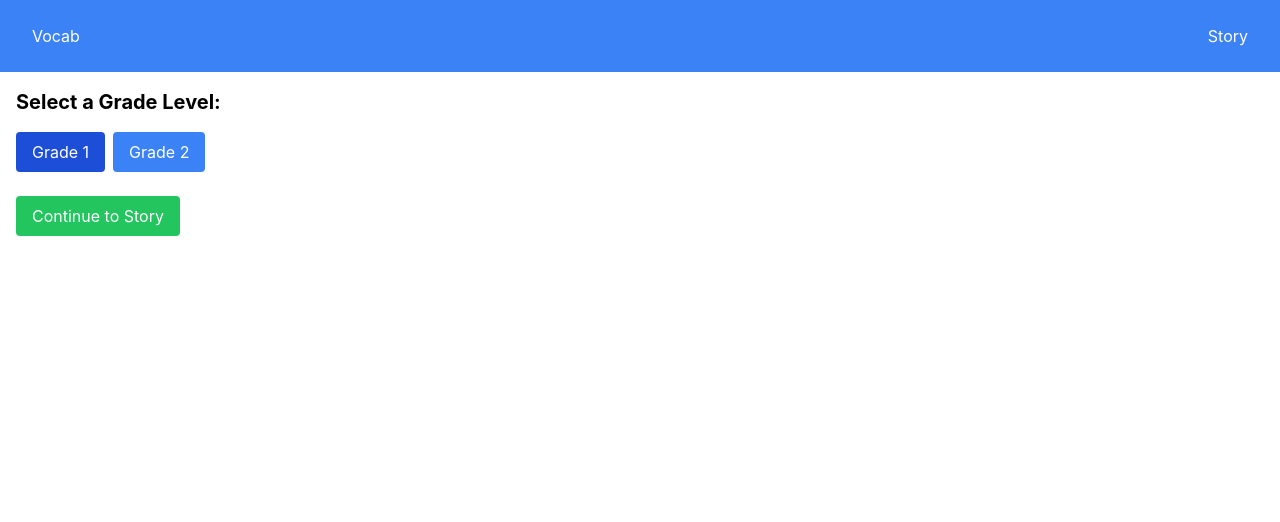
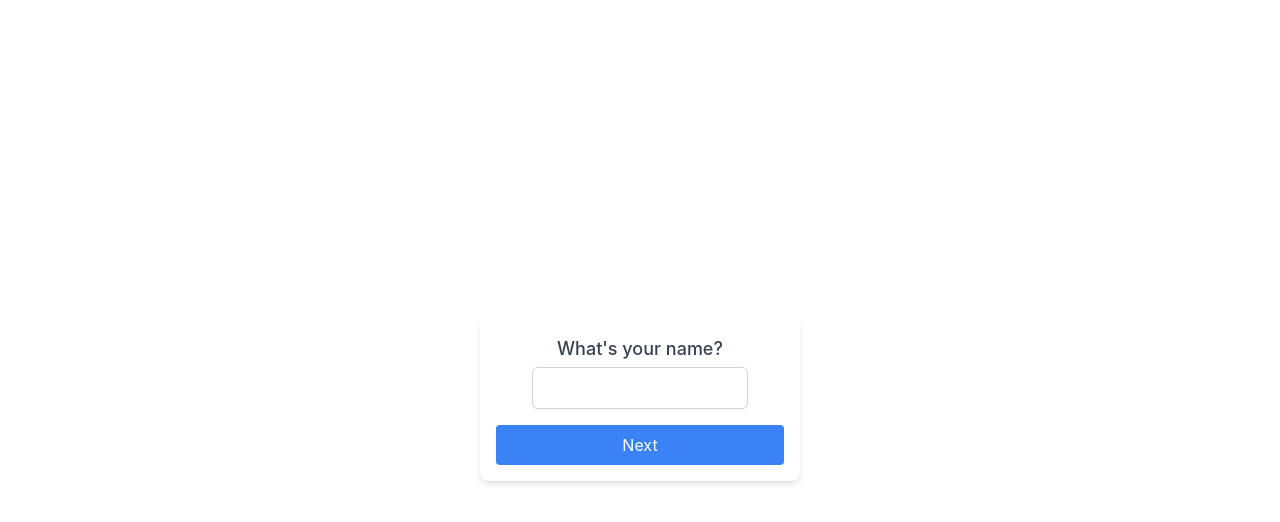
Before and after one commit to Tapiocaba/voba, a React (Create React App) app: page / in a window 1280 px wide. Shown: the top 522 px of the page. Built offline with nearby package versions, Linux system fonts and the light colour scheme.

Commit message:
story looking good

```diff
--- a/src/App.js
+++ b/src/App.js
@@ -1,22 +1,32 @@
 import React, { useState } from 'react';
+import Onboarding from './Onboarding';
 import Nav from './Nav';
 import Vocab from './Vocab';
 import Story from './Story';
 
 const App = () => {
-  const [currentPage, setCurrentPage] = useState('vocab'); // 'vocab' or 'story'
-  const [vocabWords, setVocabWords] = useState([]);
+  const [onboardingComplete, setOnboardingComplete] = useState(false);
+  const [userDetails, setUserDetails] = useState({ name: '', grade: '' });
+  const [currentPage, setCurrentPage] = useState('vocab');
 
-  const handleVocabSelection = (selectedWords) => {
-    setVocabWords(selectedWords);
-    setCurrentPage('story');
+  const handleOnboardingComplete = (name, grade) => {
+    setUserDetails({ name, grade });
+    setOnboardingComplete(true);
   };
+
+  const handleContinueToStory = () => {
+    setCurrentPage('story'); // Transition to the Story component
+  };
+
+  if (!onboardingComplete) {
+    return <Onboarding onOnboardingComplete={handleOnboardingComplete} />;
+  }
 
   return (
     <div>
       <Nav setCurrentPage={setCurrentPage} />
-      {currentPage === 'vocab' && <Vocab onVocabSelection={handleVocabSelection} />}
-      {currentPage === 'story' && <Story vocabWords={vocabWords} />}
+      {currentPage === 'vocab' && <Vocab userDetails={userDetails} onContinueToStory={handleContinueToStory} />}
+      {currentPage === 'story' && <Story userDetails={userDetails} />}
     </div>
   );
 };
--- /dev/null
+++ b/src/Onboarding.js
@@ -0,0 +1,58 @@
+import React, { useState } from 'react';
+
+const Onboarding = ({ onOnboardingComplete }) => {
+  const [step, setStep] = useState(1);
+  const [name, setName] = useState('');
+  const [grade, setGrade] = useState('');
+
+  const handleNext = () => {
+    if (step === 1 && name) {
+      setStep(step + 1);
+    } else if (step === 2 && grade) {
+      onOnboardingComplete(name, grade);
+    }
+  };
+
+  return (
+    <div className="flex items-center justify-center min-h-screen">
+      <div className="w-full max-w-xs p-4 bg-white shadow-md rounded-lg">
+        {step === 1 && (
+          <div>
+            <label htmlFor="name" className="block text-lg font-medium text-gray-700 text-center">What's your name?</label>
+            <input
+              type="text"
+              id="name"
+              value={name}
+              onChange={(e) => setName(e.target.value)}
+              className="mt-1 block w-3/4 mx-auto px-3 py-2 border border-gray-300 rounded-md shadow-sm focus:outline-none focus:ring-indigo-500 focus:border-indigo-500"
+            />
+          </div>
+        )}
+        {step === 2 && (
+          <div>
+            <label htmlFor="grade" className="block text-lg font-medium text-gray-700 text-center">What's your grade level?</label>
+            <select
+              id="grade"
+              value={grade}
+              onChange={(e) => setGrade(e.target.value)}
+              className="mt-1 block w-3/4 mx-auto px-3 py-2 border border-gray-300 rounded-md shadow-sm focus:outline-none focus:ring-indigo-500 focus:border-indigo-500"
+            >
+              <option value="">Select your grade</option>
+              {Array.from({ length: 5 }, (_, i) => (
+                <option key={i} value={i + 1}>{i + 1}</option>
+              ))}
+            </select>
+          </div>
+        )}
+        <button
+          onClick={handleNext}
+          className="mt-4 px-4 py-2 bg-blue-500 text-white rounded hover:bg-blue-700 w-full"
+        >
+          {step === 1 ? 'Next' : 'Finish'}
+        </button>
+      </div>
+    </div>
+  );
+};
+
+export default Onboarding;
--- /dev/null
+++ b/src/Vocab.css
@@ -0,0 +1,35 @@
+.vocab-box {
+  display: inline-block;
+  background-color: #f9f9f9;
+  border: 1px solid #ddd;
+  padding: 20px;
+  font-size: 20px;
+  cursor: pointer;
+  border-radius: 8px;
+  position: relative;
+}
+
+.tooltip .tooltiptext {
+  visibility: hidden;
+  width: auto; /* Allow the width to adjust based on content, up to max-width */
+  min-width: 400px;
+  max-width: 500px; /* Set a maximum width to prevent the tooltip from becoming too wide */
+  background-color: black;
+  color: #fff;
+  text-align: center;
+  border-radius: 6px;
+  padding: 5px 10px; /* Provide sufficient padding for the content */
+  position: absolute;
+  z-index: 1;
+  bottom: 125%;
+  left: 50%;
+  transform: translateX(-50%); /* Center the tooltip */
+  opacity: 0;
+  transition: opacity 0.3s;
+  /* Removed white-space: nowrap to allow text wrapping */
+}
+
+.tooltip:hover .tooltiptext {
+  visibility: visible;
+  opacity: 1;
+}
--- a/src/Vocab.js
+++ b/src/Vocab.js
@@ -1,34 +1,36 @@
-import React, { useState } from 'react';
+import React from 'react';
+import vocabWords from './vocabWords';
+import './Vocab.css'; // Assuming you'll write CSS in this file
 
-const mockVocab = {
-  "Grade 1": ["apple", "ball", "cat"],
-  "Grade 2": ["dog", "elephant", "fish"],
-  // Extend this list as needed
-};
-
-const Vocab = ({ onVocabSelection }) => {
-  const [selectedGrade, setSelectedGrade] = useState('Grade 1'); // Default or user-selected grade
+const Vocab = ({ userDetails, onContinueToStory }) => {
+  const wordsForGrade = vocabWords[userDetails.grade];
 
   return (
-    <div className="p-4">
-      <h2 className="text-xl font-bold mb-4">Select a Grade Level:</h2>
-      <div className="flex flex-wrap mb-4">
-        {Object.keys(mockVocab).map((grade) => (
+    // Outer container for vertical centering
+    <div className="flex items-center justify-center h-screen">
+      <div className="p-4">
+        <h2 className="text-xl font-bold mb-10 text-center">Vocabulary Words for Grade {userDetails.grade}</h2>
+        <div className="flex flex-wrap justify-center gap-4">
+          {wordsForGrade.length > 0 ? (
+            wordsForGrade.map((wordObj, index) => (
+              <div key={index} className="vocab-box tooltip">
+                {wordObj.word}
+                <span className="tooltiptext">{wordObj.definition}</span>
+              </div>
+            ))
+          ) : (
+            <p>No vocabulary words available for this grade.</p>
+          )}
+        </div>
+        <div className="text-center mt-8">
           <button
-            key={grade}
-            className={`mr-2 mb-2 px-4 py-2 ${selectedGrade === grade ? 'bg-blue-700' : 'bg-blue-500'} text-white rounded hover:bg-blue-700 focus:outline-none focus:ring-2 focus:ring-blue-700 focus:ring-opacity-50`}
-            onClick={() => setSelectedGrade(grade)}
+            className="px-4 py-2 bg-green-500 text-white rounded hover:bg-green-700"
+            onClick={onContinueToStory}
           >
-            {grade}
+            Continue to Story
           </button>
-        ))}
+        </div>
       </div>
-      <button
-        className="px-4 py-2 bg-green-500 text-white rounded hover:bg-green-700 focus:outline-none focus:ring-2 focus:ring-green-700 focus:ring-opacity-50"
-        onClick={() => onVocabSelection(mockVocab[selectedGrade])}
-      >
-        Continue to Story
-      </button>
     </div>
   );
 };
--- a/src/VocabChecklist.js
+++ b/src/VocabChecklist.js
@@ -5,7 +5,7 @@ const VocabChecklist = ({ usedVocab, vocabWords }) => {
     <div className="p-4">
       <h3 className="font-bold">Vocabulary Checklist</h3>
       <ul>
-        {vocabWords.map((word) => (
+        {vocabWords.map(({ word }) => (
           <li key={word} className={`${usedVocab.includes(word) ? 'text-green-500' : 'text-gray-500'}`}>{word}</li>
         ))}
       </ul>
--- /dev/null
+++ b/src/vocabWords.js
@@ -0,0 +1,19 @@
+const vocabWords = {
+  '1': [
+    { word: 'apple', definition: 'A fruit that grows on a tree and is usually red, green, or yellow.' },
+    { word: 'ball', definition: 'A round object that is used in games and sports.' },
+    { word: 'cat', definition: 'A small domesticated carnivorous mammal with soft fur, a short snout, and retractile claws.' },
+  ],
+  '2': [
+    { word: 'dog', definition: 'A domesticated carnivorous mammal that typically has a long snout, an acute sense of smell, and a barking, howling, or whining voice.' },
+    { word: 'elephant', definition: 'A large herbivorous mammal with a trunk, long ears, and ivory tusks.' },
+    { word: 'fish', definition: 'A limbless cold-blooded vertebrate animal with gills and fins living wholly in water.' },
+  ],
+  '3': [
+    { word: 'giraffe', definition: 'A tall African mammal with a very long neck and forelegs, having a coat patterned with brown patches separated by lighter lines.' },
+    { word: 'house', definition: 'A building for human habitation, especially one that is lived in by a family or small group of people.' },
+    { word: 'ice cream', definition: 'A soft, sweet frozen food made with milk and cream and typically flavored with vanilla, chocolate, or other ingredients.' },
+  ],
+};
+
+export default vocabWords;
```
Also changed, not shown: src/Story.js (+26 -5 lines).
